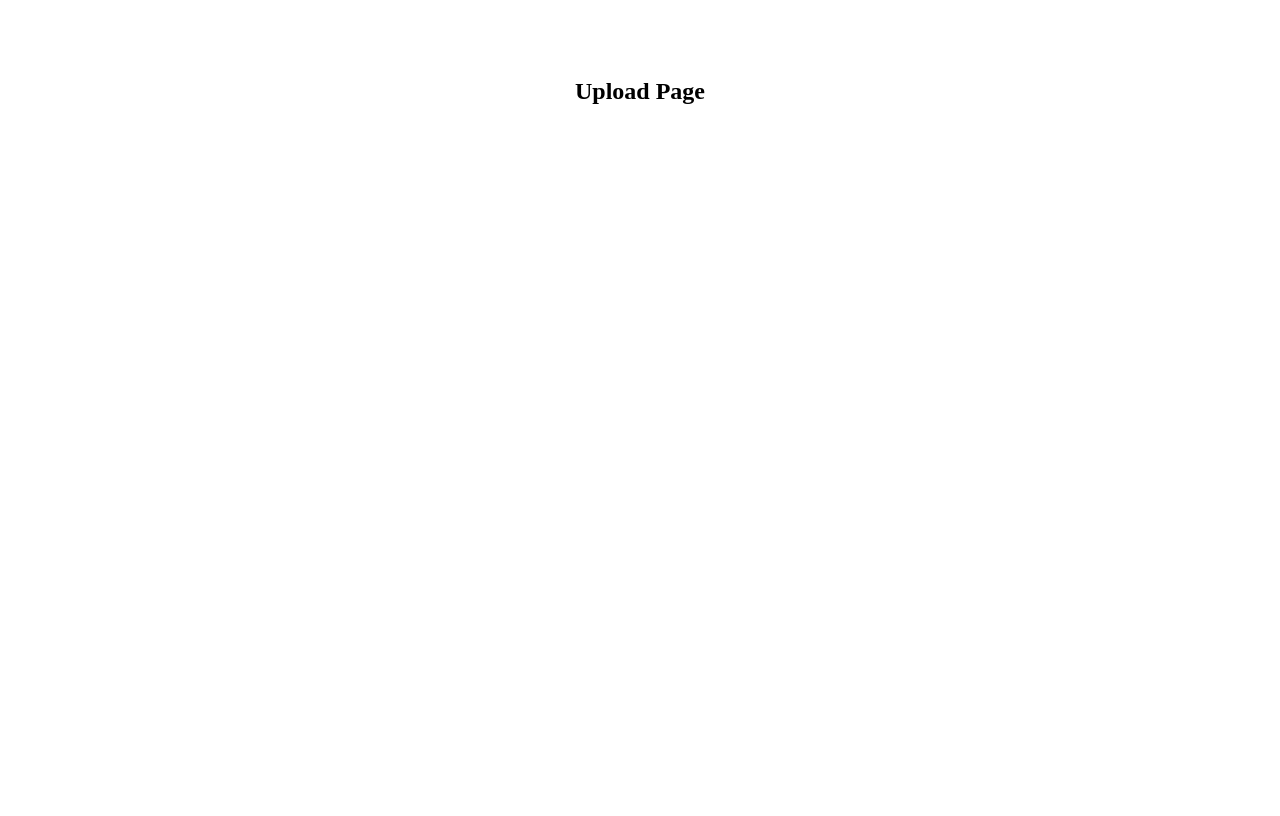
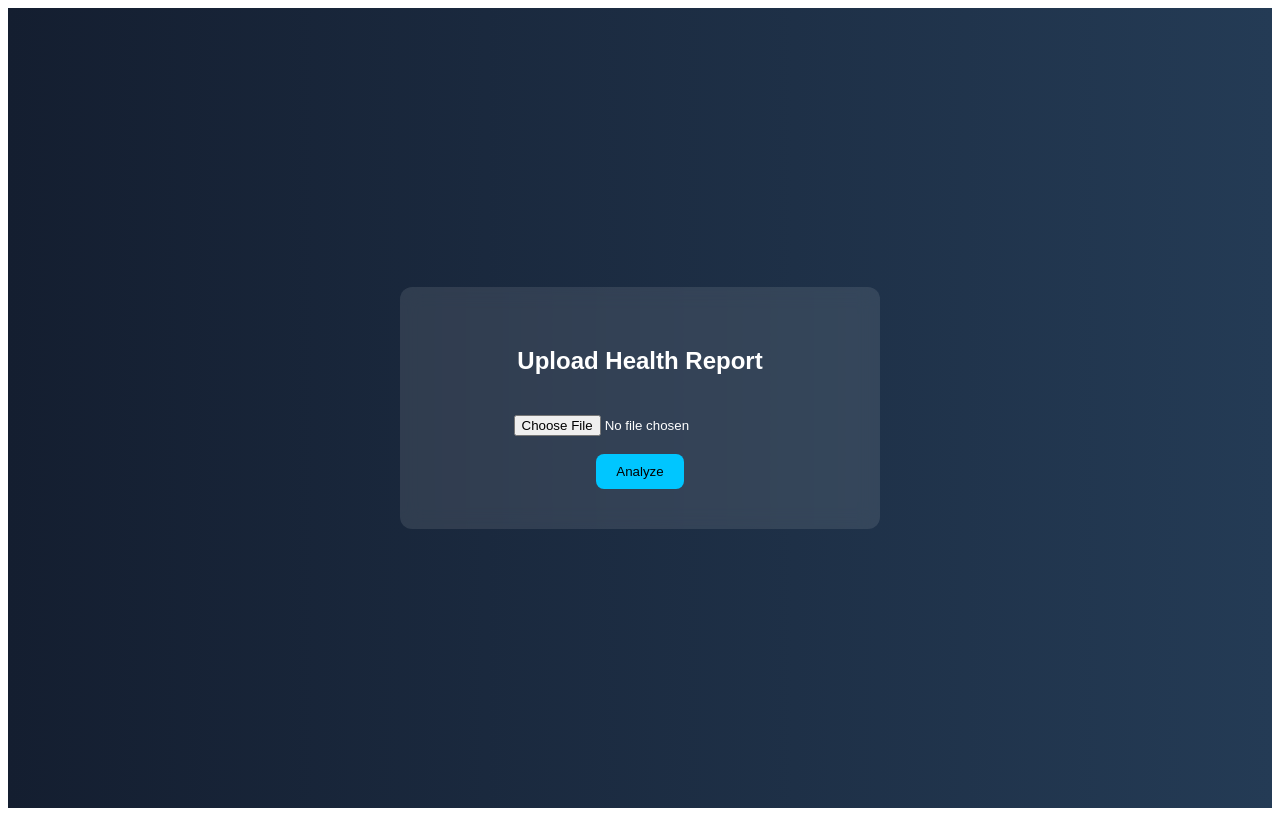
Before and after one commit to Rahul2127git/MediAI-Diagnostics, a Next.js app in the folder mediai-diagnostics/frontend/: page /upload in a window 1280 px wide. Built offline with nearby package versions, Linux system fonts and the light colour scheme.

Commit message:
Update upload.js

```diff
--- a/mediai-diagnostics/frontend/pages/upload.js
+++ b/mediai-diagnostics/frontend/pages/upload.js
@@ -1,7 +1,93 @@
+import { useState } from "react";
+
 export default function Upload() {
+  const [file, setFile] = useState(null);
+  const [result, setResult] = useState(null);
+  const [loading, setLoading] = useState(false);
+
+  const uploadFile = async () => {
+    if (!file) {
+      alert("Please select a file");
+      return;
+    }
+
+    setLoading(true);
+
+    const formData = new FormData();
+    formData.append("file", file);
+
+    try {
+      const res = await fetch(
+        "https://YOUR-RENDER-URL.onrender.com/analyze/",
+        {
+          method: "POST",
+          body: formData,
+        }
+      );
+
+      const data = await res.json();
+      setResult(data);
+    } catch (error) {
+      console.error(error);
+      alert("Error connecting to backend");
+    }
+
+    setLoading(false);
+  };
+
   return (
-    <div style={{textAlign:"center", padding:"50px"}}>
-      <h2>Upload Page</h2>
+    <div style={{
+      minHeight: "100vh",
+      background: "linear-gradient(to right, #141e30, #243b55)",
+      display: "flex",
+      justifyContent: "center",
+      alignItems: "center",
+      color: "white",
+      fontFamily: "Arial"
+    }}>
+      <div style={{
+        backdropFilter: "blur(10px)",
+        background: "rgba(255,255,255,0.1)",
+        padding: "40px",
+        borderRadius: "12px",
+        textAlign: "center",
+        width: "400px"
+      }}>
+        <h2>Upload Health Report</h2>
+
+        <input
+          type="file"
+          onChange={(e) => setFile(e.target.files[0])}
+          style={{ marginTop: "20px" }}
+        />
+
+        <br /><br />
+
+        <button onClick={uploadFile} style={{
+          padding: "10px 20px",
+          border: "none",
+          borderRadius: "8px",
+          background: "#00c6ff",
+          color: "black",
+          cursor: "pointer"
+        }}>
+          {loading ? "Analyzing..." : "Analyze"}
+        </button>
+
+        {result && (
+          <div style={{ marginTop: "20px", textAlign: "left" }}>
+            <h3>Results:</h3>
+            <pre style={{
+              background: "black",
+              padding: "10px",
+              borderRadius: "8px",
+              overflowX: "auto"
+            }}>
+              {JSON.stringify(result, null, 2)}
+            </pre>
+          </div>
+        )}
+      </div>
     </div>
   );
 }
```
